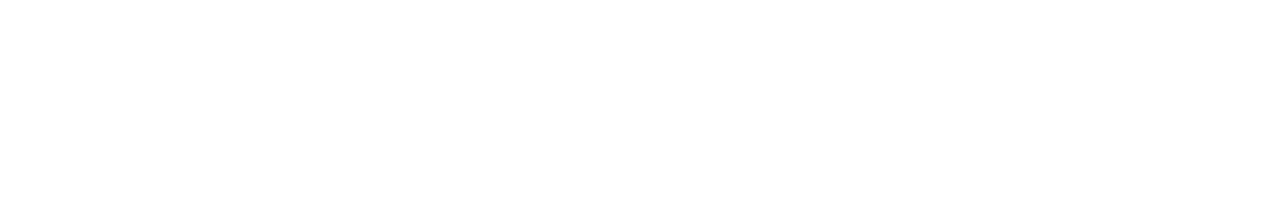
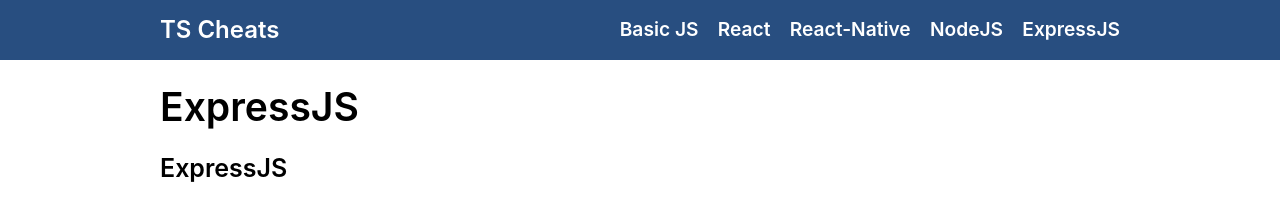
Before and after one commit to nathanbrachotte/typescript-cheats, a Gatsby site: page /express/ in a window 1280 px wide. Before the commit this address had no page. Built offline with nearby package versions, Linux system fonts and the light colour scheme; Gatsby itself is replaced by a stand-in of ours.

Commit message:
- fix some issues and create some more

```diff
--- a/gatsby-config.js
+++ b/gatsby-config.js
@@ -1,6 +1,6 @@
 module.exports = {
   siteMetadata: {
-    title: 'typescript-cheats',
+    title: 'TS Cheats',
     description:
       'A Cheat Sheet with common Types/Boilerplate codes to get started with types in React & React Native',
     keywords: 'gatsbyjs, gatsby, javascript, sample, something',
--- a/package.json
+++ b/package.json
@@ -30,6 +30,7 @@
   },
   "dependencies": {
     "@emotion/core": "^10.0.10",
+    "@emotion/css": "^10.0.27",
     "@emotion/styled": "^10.0.12",
     "babel-plugin-styled-components": "^1.10.1",
     "classnames": "^2.2.6",
--- a/src/components/Header.tsx
+++ b/src/components/Header.tsx
@@ -1,10 +1,12 @@
 import * as React from 'react'
 import styled from '@emotion/styled'
+import css from '@emotion/css'
 import { transparentize } from 'polished'
 import { Link } from 'gatsby'
 
 import { heights, dimensions, colors } from '../styles/variables'
 import Container from './Container'
+import SECTIONS from '../constants/sections'
 
 const StyledHeader = styled.header`
   height: ${heights.header}px;
@@ -34,7 +36,7 @@
 
 const PageLink = styled(Link)`
   color: ${colors.white};
-  font-size: 1.5rem;
+  font-size: 1.2rem;
   font-weight: 600;
   margin-left: 1em;
   &:hover,
@@ -52,8 +54,11 @@
     <HeaderInner>
       <HomepageLink to="/">{title}</HomepageLink>
       <div>
-        <PageLink to="/react">React</PageLink>
-        <PageLink to="/react-native">React-Native</PageLink>
+        {SECTIONS.map(section => (
+          <PageLink activeClassName="activeTab" to={section.path}>
+            {section.label}
+          </PageLink>
+        ))}
       </div>
     </HeaderInner>
   </StyledHeader>
--- a/src/components/Page.tsx
+++ b/src/components/Page.tsx
@@ -15,6 +15,8 @@
   className?: string
 }
 
-const Page: React.FC<PageProps> = ({ children, className }) => <StyledPage className={className}>{children}</StyledPage>
+const Page: React.FC<PageProps> = ({ children, className }) => (
+  <StyledPage className={className}>{children}</StyledPage>
+)
 
 export default Page
--- /dev/null
+++ b/src/constants/sections.tsx
@@ -0,0 +1,24 @@
+const SECTIONS = [
+  {
+    label: 'Basic JS',
+    path: 'javascript'
+  },
+  {
+    label: 'React',
+    path: 'react'
+  },
+  {
+    label: 'React-Native',
+    path: 'react-native'
+  },
+  {
+    label: 'NodeJS',
+    path: 'node'
+  },
+  {
+    label: 'ExpressJS',
+    path: 'express'
+  }
+]
+
+export default SECTIONS
--- /dev/null
+++ b/src/content/express.md
@@ -0,0 +1,6 @@
+---
+layout: page
+title: 'ExpressJS'
+---
+
+### ExpressJS
--- /dev/null
+++ b/src/content/node.md
@@ -0,0 +1,6 @@
+---
+layout: page
+title: 'NodeJS'
+---
+
+### NodeJS
--- a/src/content/react-native.md
+++ b/src/content/react-native.md
@@ -2,5 +2,3 @@
 layout: page
 title: 'React Native'
 ---
-
-[back home](/)
--- a/src/global.css
+++ b/src/global.css
@@ -1,5 +1,6 @@
 body {
   --pink: rgb(255, 167, 196);
+  --tsblue: rgb(40, 78, 128);
   background-color: var(--bg);
 }
 
@@ -245,3 +246,132 @@
   /* float: left;
   min-width: 95%; */
 }
+
+section {
+  max-width: var(--sectionWidth);
+  margin: 40px auto;
+  width: 97%;
+  color: #fff;
+}
+
+summary {
+  display: block;
+  cursor: pointer;
+  padding: 10px;
+  /* font-family: 'Space Mono', monospace; */
+  font-size: 22px;
+  transition: 0.3s;
+  border-bottom: 2px solid;
+  user-select: none;
+  outline: none;
+}
+
+details > div {
+  display: flex;
+  flex-wrap: wrap;
+  overflow: auto;
+  height: 100%;
+  user-select: none;
+  padding: 0 20px;
+  font-family: 'Karla', sans-serif;
+  line-height: 1.5;
+}
+
+details > div > img {
+  align-self: flex-start;
+  max-width: 100%;
+  margin-top: 20px;
+}
+
+details > div > p {
+  flex: 1;
+}
+
+details[open] > summary {
+  color: var(--pink);
+}
+
+@media (min-width: 768px) {
+  details[open] > div > p {
+    opacity: 0;
+    animation-name: showContent;
+    animation-duration: 0.6s;
+    animation-delay: 0.2s;
+    animation-fill-mode: forwards;
+    margin: 0;
+    padding-left: 20px;
+  }
+
+  details[open] > div {
+    animation-name: slideDown;
+    animation-duration: 0.3s;
+    animation-fill-mode: forwards;
+  }
+
+  details[open] > div > img {
+    opacity: 0;
+    height: 100%;
+    margin: 0;
+    animation-name: showImage;
+    animation-duration: 0.3s;
+    animation-delay: 0.15s;
+    animation-fill-mode: forwards;
+  }
+}
+
+@keyframes slideDown {
+  from {
+    opacity: 0;
+    height: 0;
+    padding: 0;
+  }
+
+  to {
+    opacity: 1;
+    height: var(--contentHeight);
+    padding: 20px;
+  }
+}
+
+@keyframes showImage {
+  from {
+    opacity: 0;
+    clip-path: inset(50% 0 50% 0);
+    transform: scale(0.4);
+  }
+
+  to {
+    opacity: 1;
+    clip-path: inset(0 0 0 0);
+  }
+}
+
+@keyframes showContent {
+  from {
+    opacity: 0;
+  }
+  to {
+    opacity: 1;
+  }
+}
+
+/* TODO: Put this in header using emotion */
+a.activeTab {
+  color: var(--pink);
+  animation-name: goDownABit;
+  animation-duration: 0.3s;
+  animation-delay: 0.15s;
+  animation-fill-mode: forwards;
+}
+
+@keyframes goDownABit {
+  from {
+    padding: 0;
+    font-size: 1.2rem;
+  }
+
+  to {
+    padding: 20px;
+    font-size: 1.4rem;
+  }
+}
--- a/src/styles/variables.ts
+++ b/src/styles/variables.ts
@@ -1,5 +1,3 @@
-/* eslint-disable max-len */
-
 export const colors = {
   brand: '#284E80',
   lilac: '#9d7cbf',
```
Also changed, not shown: src/content/javascript.md (+32 -4 lines), src/content/react.md (+23 -9 lines), src/pages/index.tsx (+6 -17 lines), 1 other file.
